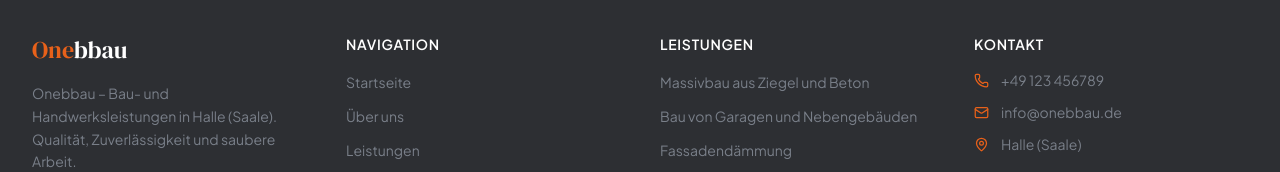
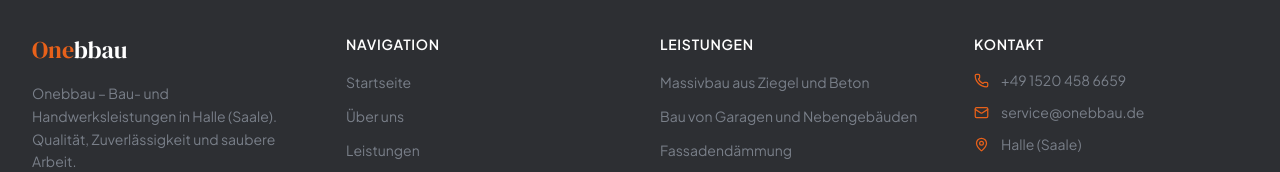
Before and after one commit to KonstantinM88/onebbau-1, a Next.js app: page /de in a window 1280 px wide. Shown: the part 5486-5658 px from the top of the page. Built offline with nearby package versions, Linux system fonts and the light colour scheme.

Commit message:
contact reg

```diff
--- a/src/components/Footer.tsx
+++ b/src/components/Footer.tsx
@@ -69,13 +69,13 @@ export default function Footer() {
               {t('nav.contact')}
             </h4>
             <div className="space-y-3">
-              <a href={`tel:${process.env.NEXT_PUBLIC_PHONE || '+49 123 456789'}`} className="flex items-center gap-3 text-sm text-anthracite-400 hover:text-brand-orange transition-colors">
+              <a href={`tel:${process.env.NEXT_PUBLIC_PHONE || '+49 1520 458 6659'}`} className="flex items-center gap-3 text-sm text-anthracite-400 hover:text-brand-orange transition-colors">
                 <Phone size={15} className="text-brand-orange flex-shrink-0" />
-                {process.env.NEXT_PUBLIC_PHONE || '+49 123 456789'}
+                {process.env.NEXT_PUBLIC_PHONE || '+49 1520 458 6659'}
               </a>
               <a href={`mailto:${process.env.NEXT_PUBLIC_EMAIL || 'info@onebbau.de'}`} className="flex items-center gap-3 text-sm text-anthracite-400 hover:text-brand-orange transition-colors">
                 <Mail size={15} className="text-brand-orange flex-shrink-0" />
-                {process.env.NEXT_PUBLIC_EMAIL || 'info@onebbau.de'}
+                {process.env.NEXT_PUBLIC_EMAIL || 'service@onebbau.de'}
               </a>
               <div className="flex items-center gap-3 text-sm text-anthracite-400">
                 <MapPin size={15} className="text-brand-orange flex-shrink-0" />
--- a/src/components/sections/Contact.tsx
+++ b/src/components/sections/Contact.tsx
@@ -70,8 +70,8 @@ export default function Contact() {
                 </div>
                 <div>
                   <p className="text-sm text-anthracite-400">{t('phone')}</p>
-                  <a href="tel:+4934512345678" className="text-white font-medium hover:text-primary-400 transition-colors">
-                    +49 345 123 456 78
+                  <a href="tel:+4915204586659" className="text-white font-medium hover:text-primary-400 transition-colors">
+                    +49 1520 458 6659
                   </a>
                 </div>
               </div>
```
